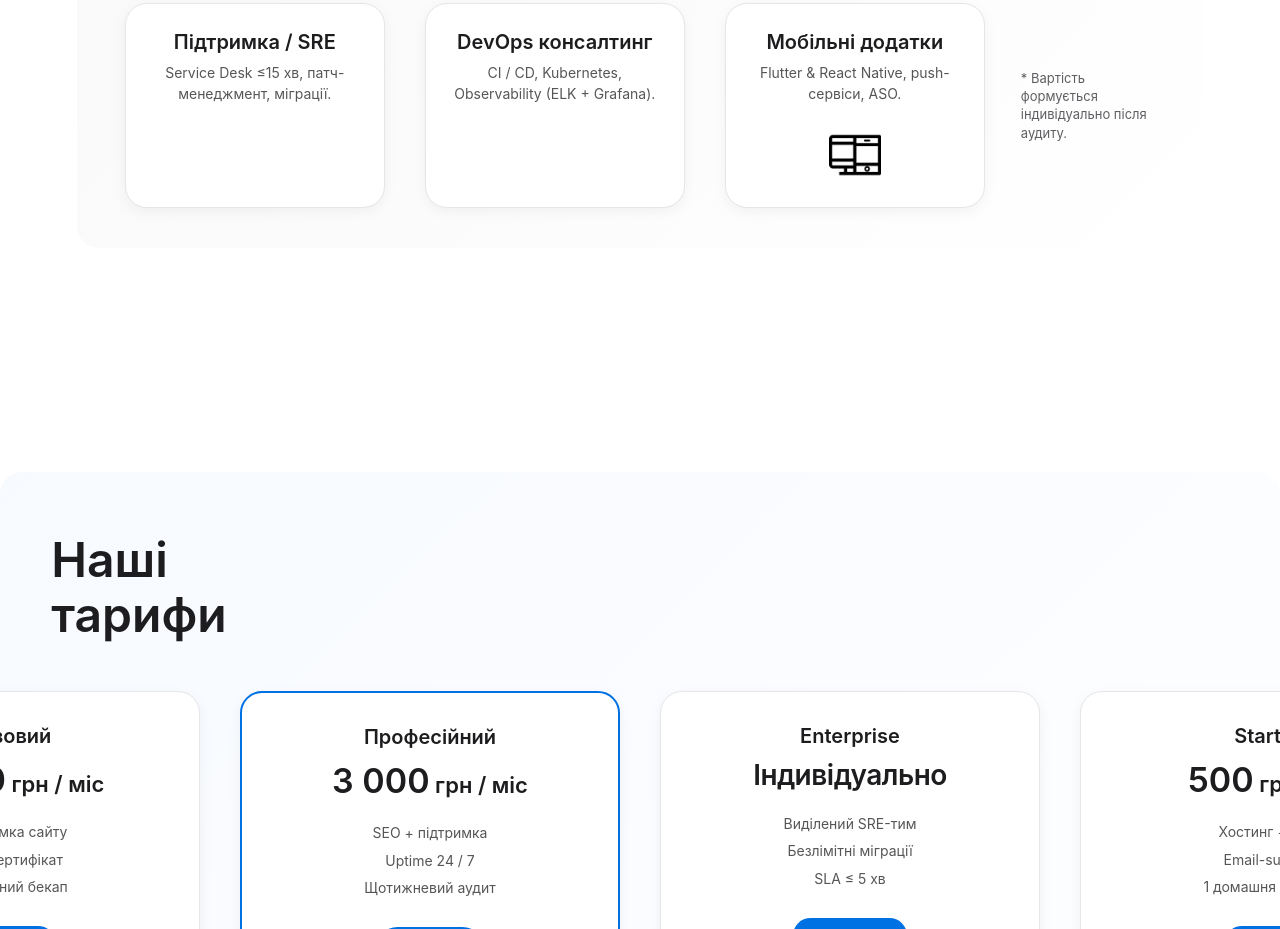
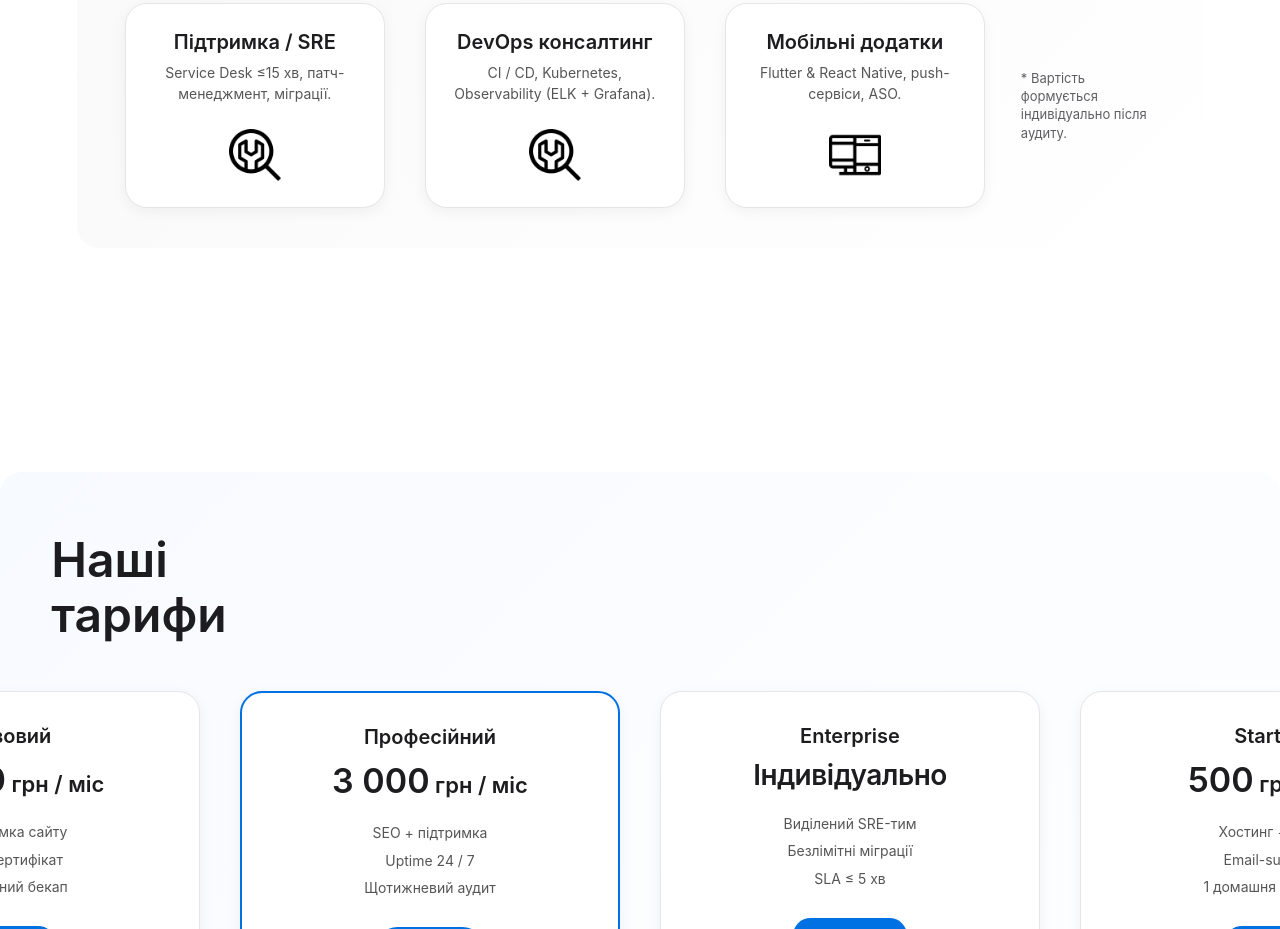
Before and after one commit to rhinerote/website, a website: page public/index.html in a window 1280 px wide. Shown: the part 2793-3722 px from the top of the page. Drawn offline with Linux system fonts and the light colour scheme; no server answers.

Commit message:
Initial commit: TechSolutions site

```diff
--- a/public/index.html
+++ b/public/index.html
@@ -163,8 +163,8 @@
 
     <div class="service-banner gradient-b">
         <div class="plan-grid">
-            <article class="plan-card"><h3 class="plan-name">Підтримка / SRE</h3><p class="plan-desc">Service Desk ≤15 хв, патч-менеджмент, міграції.</p>  <img class="service-icon bottom" src="img/photo10 (1).webp" alt="" /></article>
-            <article class="plan-card"><h3 class="plan-name">DevOps консалтинг</h3><p class="plan-desc">CI / CD, Kubernetes, Observability (ELK + Grafana).</p>  <img class="service-icon bottom" src="img/photo10 (1).webp" alt="" /></article>
+            <article class="plan-card"><h3 class="plan-name">Підтримка / SRE</h3><p class="plan-desc">Service Desk ≤15 хв, патч-менеджмент, міграції.</p>  <img class="service-icon bottom" src="img/photo10.webp" alt="" /></article>
+            <article class="plan-card"><h3 class="plan-name">DevOps консалтинг</h3><p class="plan-desc">CI / CD, Kubernetes, Observability (ELK + Grafana).</p>  <img class="service-icon bottom" src="img/photo10.webp" alt="" /></article>
             <article class="plan-card"><h3 class="plan-name">Мобільні додатки</h3><p class="plan-desc">Flutter & React Native, push-сервіси, ASO.</p>  <img class="service-icon bottom" src="img/photo12.webp" alt="" /></article>
         </div>
         <p class="banner-note">* Вартість формується індивідуально після аудиту.</p>
```
